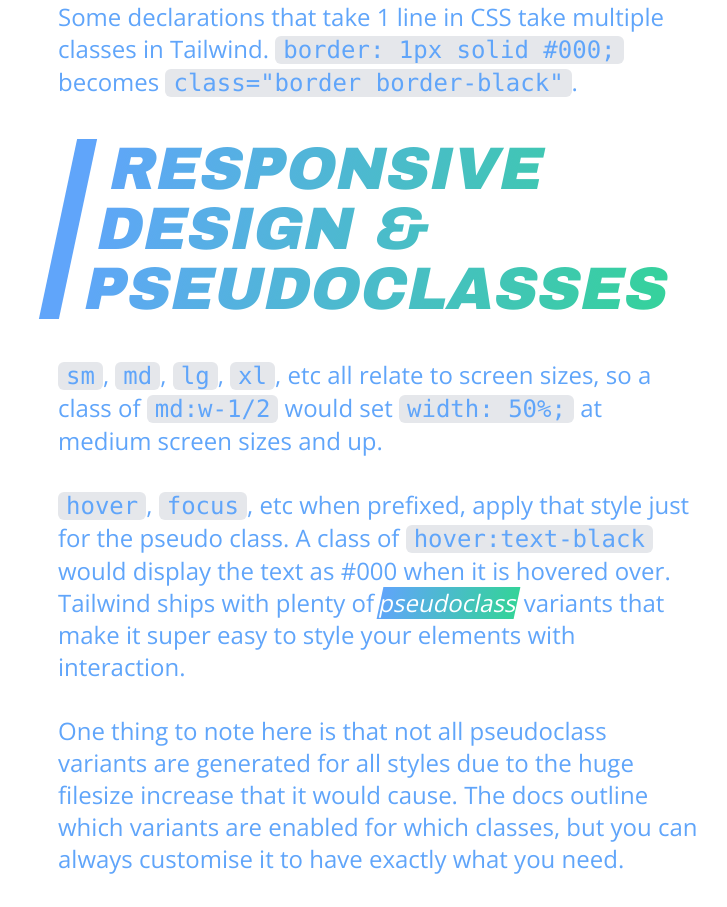
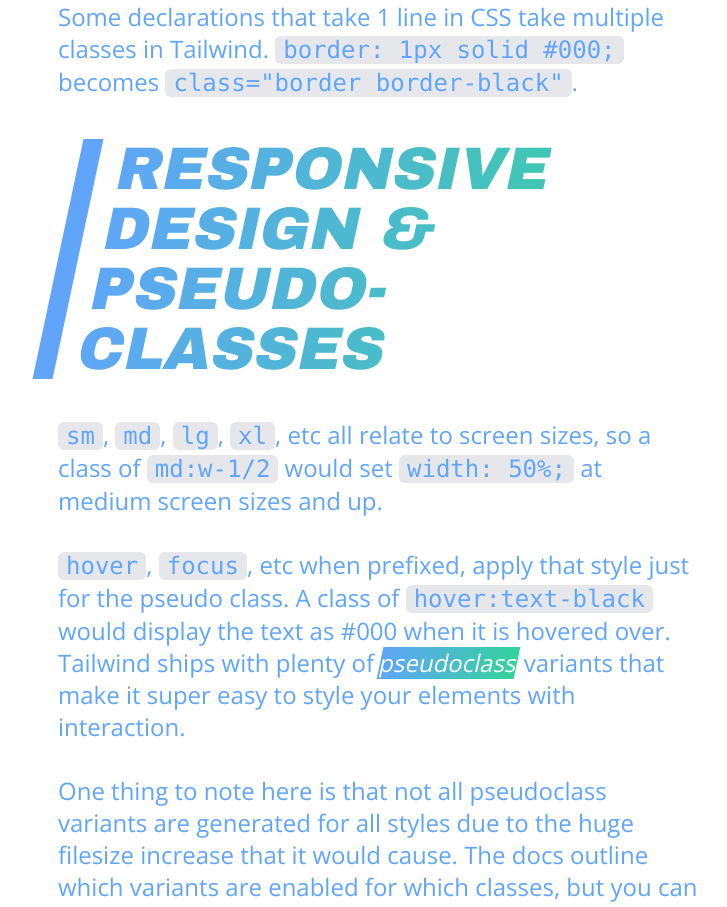
Before and after one commit to tommyp/tommyp.org, a Next.js app: page /flying-with-tailwind in a window 1280 px wide. Shown: the part 2260-3167 px from the top of the page, without its empty margins (262-989 px from the left). Built offline with nearby package versions, Linux system fonts and the light colour scheme; what tailwindcss-border-gradients would draw is missing.

Commit message:
break pseudoclasses over 2 lines

```diff
--- a/pages/flying-with-tailwind.js
+++ b/pages/flying-with-tailwind.js
@@ -131,7 +131,7 @@
             <Pre>class=&quot;border border-black&quot;</Pre>.
           </P>
         </Section>
-        <H2>Responsive design & pseudoclasses</H2>
+        <H2>Responsive design & pseudo-classes</H2>
         <Section>
           <P>
             <Pre>sm</Pre>, <Pre>md</Pre>, <Pre>lg</Pre>, <Pre>xl</Pre>, etc all
```
